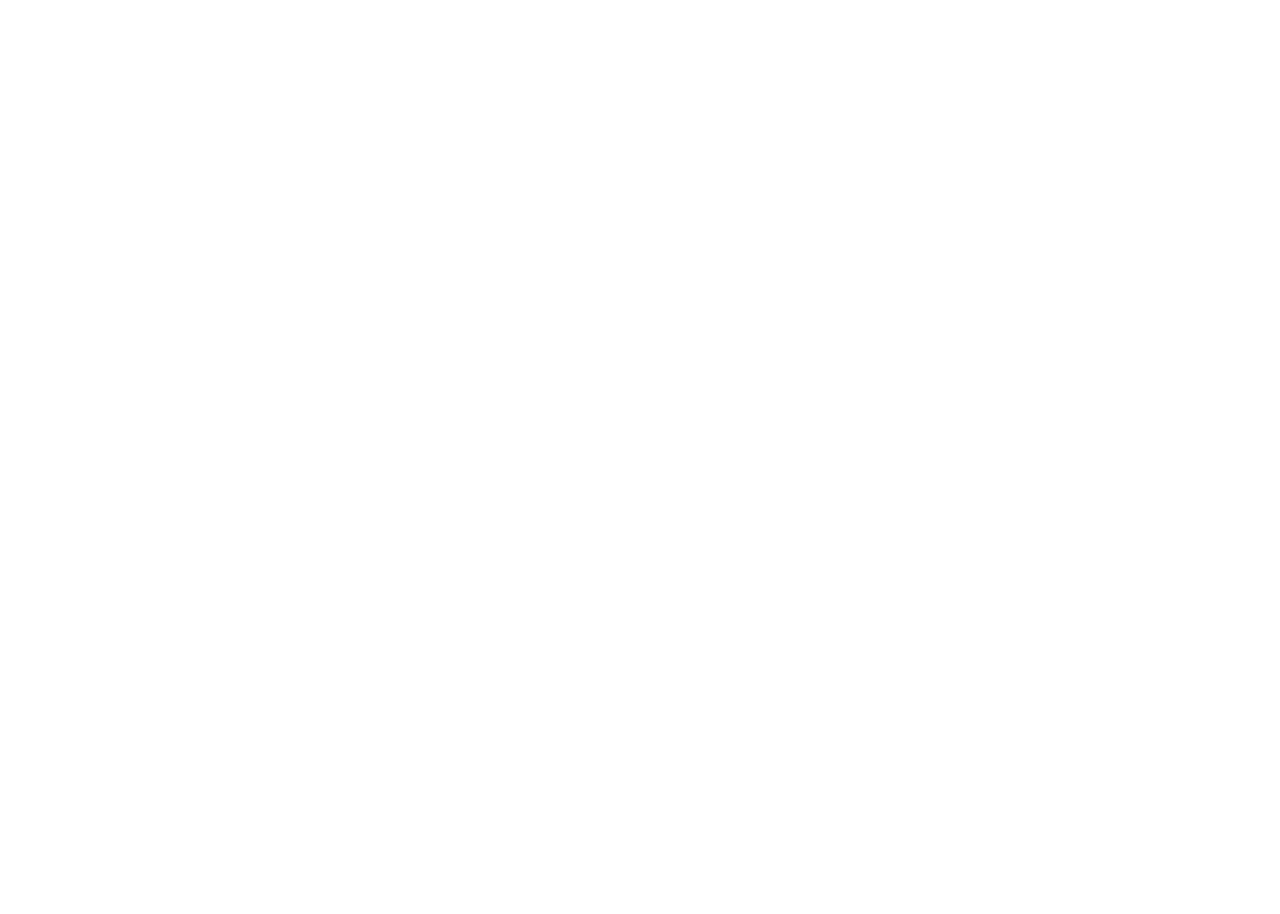
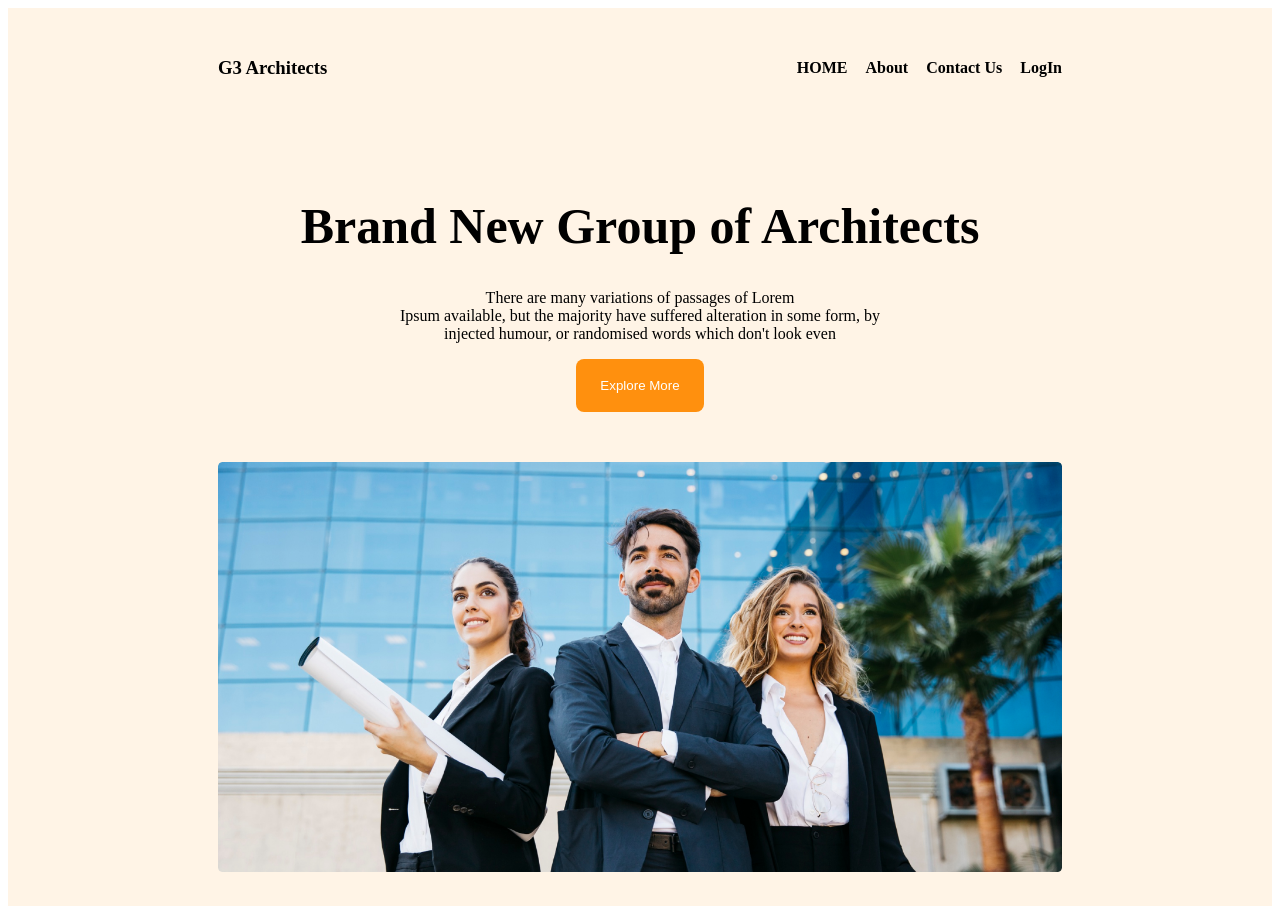
Before and after one commit to Samin35/G3-WEBSITE-2-PRACTISE, a plain HTML site: page index.html in a window 1280 px wide. Before the commit the page ends 800 px from the top, so only its background shows below. Drawn offline with Linux system fonts and the light colour scheme; a web font is replaced by a local one.

Commit message:
header section commited

```diff
--- a/index.html
+++ b/index.html
@@ -4,11 +4,48 @@
 <head>
     <meta charset="UTF-8">
     <meta name="viewport" content="width=device-width, initial-scale=1.0">
+    <link rel="stylesheet" href="style.css">
+    <link rel="preconnect" href="https://fonts.googleapis.com">
+    <link rel="preconnect" href="https://fonts.gstatic.com" crossorigin>
+    <link rel="preconnect" href="https://fonts.googleapis.com">
+    <link rel="preconnect" href="https://fonts.gstatic.com" crossorigin>
+    <link
+        href="https://fonts.googleapis.com/css2?family=Abril+Fatface&family=Alumni+Sans+Collegiate+One&family=Anek+Telugu:wght@300;400&family=Antonio:wght@600&family=Black+Ops+One&family=Libre+Baskerville&family=Oswald:wght@200;300;500&family=Poppins:wght@500&family=Roboto:wght@500;900&family=Rubik+Dirt&family=Rubik:ital,wght@1,300&family=Secular+One&family=Tilt+Neon&family=Ubuntu:ital,wght@0,300;0,400;0,500;0,700;1,300;1,400;1,500;1,700&family=Work+Sans:wght@700&family=Young+Serif&display=swap"
+        rel="stylesheet">
     <title>Document</title>
 </head>
 
 <body>
+    <header>
 
+        <nav>
+            <h3>G3 Architects</h3>
+            <ul>
+                <li><a href="">HOME</a></li>
+                <li><a href="">About</a></li>
+                <li><a href="">Contact Us</a></li>
+                <li><a href="">LogIn</a></li>
+            </ul>
+        </nav>
+        <div class="brand">
+            <h1 class="brand-title">Brand New
+                Group of Architects
+            </h1>
+            <p class="brand-para">There are many variations of passages of Lorem <br> Ipsum available, but the majority
+                have suffered
+                alteration
+                in some form, by <br> injected humour, or randomised words which don't look even</p>
+            <button class="btn">Explore More</button>
+        </div>
+        <img class="brand-image" src="images/banner.png" alt="">
+
+    </header>
+    <main>
+
+    </main>
+    <footer>
+
+    </footer>
 </body>
 
 </html>
--- /dev/null
+++ b/style.css
@@ -0,0 +1,85 @@
+body {
+    @import url('https://fonts.googleapis.com/css2?family=Abril+Fatface&family=Alumni+Sans+Collegiate+One&family=Anek+Telugu:wght@300;400&family=Antonio:wght@600&family=Black+Ops+One&family=Libre+Baskerville&family=Oswald:wght@200;300;500&family=Poppins:wght@500&family=Roboto:wght@500;900&family=Rubik+Dirt&family=Rubik:ital,wght@1,300&family=Secular+One&family=Tilt+Neon&family=Ubuntu:ital,wght@0,300;0,400;0,500;0,700;1,300;1,400;1,500;1,700&family=Work+Sans:wght@700&family=Young+Serif&display=swap');
+
+}
+
+nav>ul>li {
+    list-style: none;
+}
+
+nav>ul>li>a {
+    text-decoration: none;
+    color: black;
+    font-weight: 700;
+}
+
+header {
+    padding: 30px 210px 30px 210px;
+    background-color: rgba(255, 144, 14, 0.10);
+}
+
+nav {
+    display: flex;
+    align-items: center;
+    justify-content: space-between;
+}
+
+ul {
+    display: flex;
+    gap: 18px;
+}
+
+.btn {
+    color: white;
+    background-color: #FF900E;
+    padding: 19px 24px 19px 24px;
+    border: 0;
+    border-radius: 8px;
+}
+
+.brand {
+    text-align: center;
+    margin-top: 100px;
+}
+
+.brand-title {
+    font-size: 3.125rem;
+
+    font-weight: 700;
+
+}
+
+.brand-para {
+    font-size: 1rem;
+
+    font-weight: 400;
+}
+
+.brand-image {
+    width: 100%;
+    margin-top: 50px;
+}
+
+@media screen and (max-width:576px) {
+    header {
+        padding: 10px;
+    }
+
+    nav {
+        flex-direction: column;
+        justify-content: center;
+    }
+
+    nav>ul {
+        flex-direction: column;
+    }
+
+    .brand {
+        margin-top: 10px;
+
+    }
+}
+
+
+
+@media screen and (min-width:577px) and (max-width:768px) {}
```
